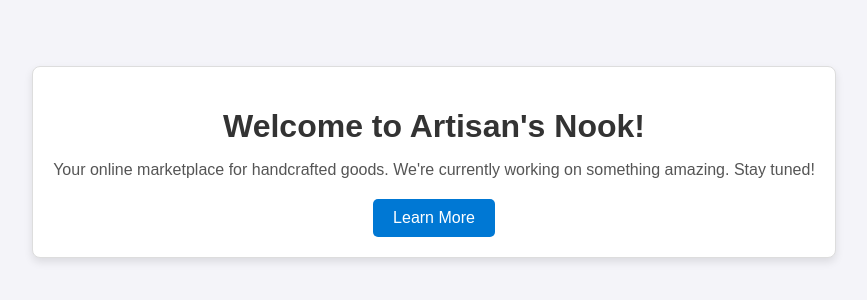
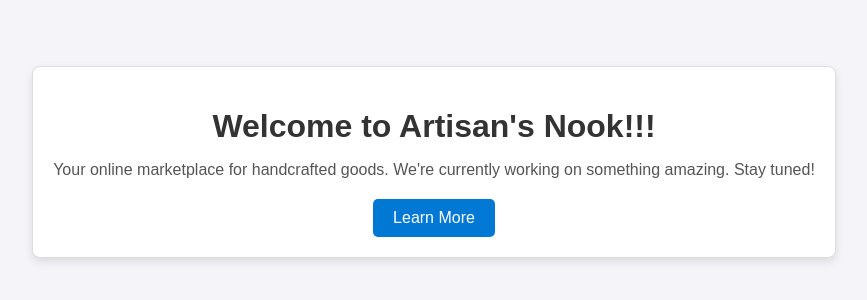
Before and after one commit to Prizrac97/Diploma-Project, a plain HTML site: page Artisans-Nook/index.html in a window 1280 px wide. Shown: the part 238-538 px from the top of the page, without its empty margins (206-1073 px from the left). Drawn offline with Linux system fonts and the light colour scheme.

Commit message:
Обновление index.html

```diff
--- a/Artisans-Nook/index.html
+++ b/Artisans-Nook/index.html
@@ -52,7 +52,7 @@
 </head>
 <body>
     <div class="container">
-        <h1>Welcome to Artisan's Nook!</h1>
+        <h1>Welcome to Artisan's Nook!!!</h1>
         <p>Your online marketplace for handcrafted goods. We're currently working on something amazing. Stay tuned!</p>
         <a href="learn-more.html" class="button">Learn More</a>
     </div>
```
